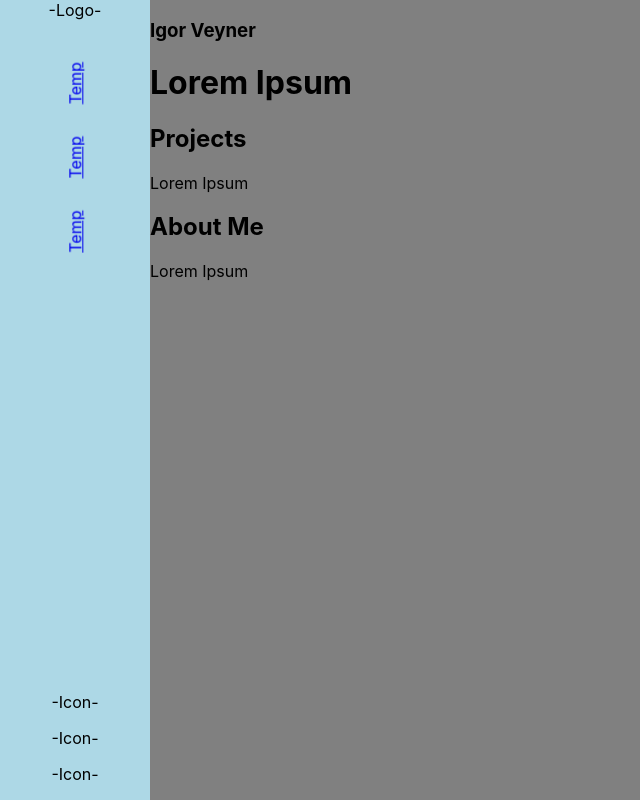
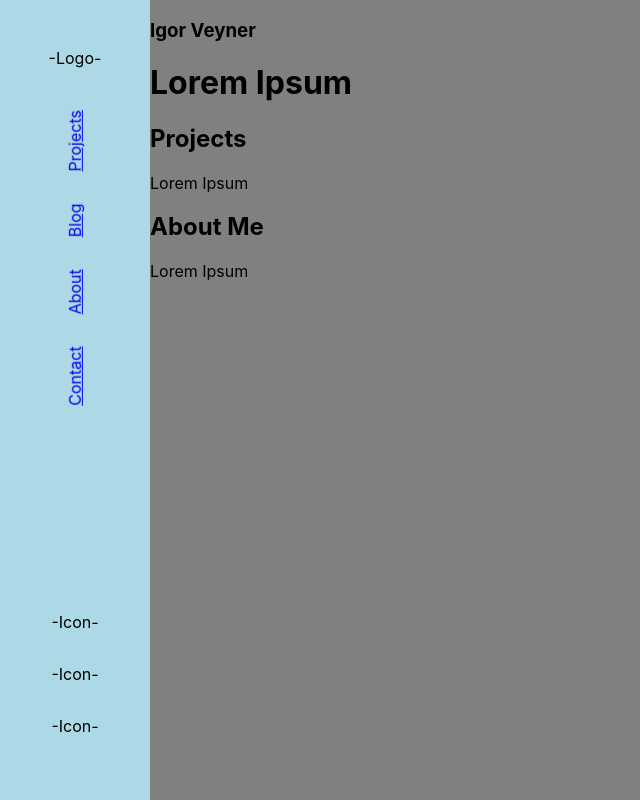
Before and after one commit to IgoVeyner/portfolio, a React (Create React App) app: page / in a window 1280 px wide. Shown: the whole page, without its empty margins (0-640 px from the left). Built offline with nearby package versions, Linux system fonts and the light colour scheme.

Commit message:
finish flex layout on sidebar

```diff
--- a/src/App.css
+++ b/src/App.css
@@ -1,3 +1,8 @@
+:root {
+  --SpaceOuter: 48px;
+  --spaceM: 16px
+}
+
 main {
   display: grid;
   grid-template-columns: 150px 1fr;
--- a/src/components/Header/index.js
+++ b/src/components/Header/index.js
@@ -1,7 +1,6 @@
 import './index.css'
 import Logo from '../Logo'
 import Nav from '../Nav'
-import IconNav from '../IconNav'
 import MenuButton from '../MenuButton'
 
 const Header = () => {
@@ -9,7 +8,6 @@ const Header = () => {
     <header className="navbar">
       <Logo />
       <Nav />
-      <IconNav />
       <MenuButton />
     </header>
   )
--- a/src/components/IconNav/index.css
+++ b/src/components/IconNav/index.css
@@ -1,5 +1,10 @@
 .web-icons {
-  display: block
+  display: flex;
+  flex-direction: column;
+  align-items: center;
+  justify-content: center;
+  position: relative;
+  bottom: var(--SpaceOuter);
 }
 
 @media only screen and (max-width: 700px) {
--- /dev/null
+++ b/src/components/Logo/index.css
@@ -0,0 +1,4 @@
+.logo {
+  position: relative;
+  top: var(--SpaceOuter);
+}
--- a/src/components/Logo/index.js
+++ b/src/components/Logo/index.js
@@ -1,6 +1,8 @@
+import './index.css'
+
 const Logo = () => {
   return (
-    <div>-Logo-</div>
+    <div className="logo">-Logo-</div>
   )
 }
 
--- a/src/components/Nav/index.css
+++ b/src/components/Nav/index.css
@@ -2,16 +2,21 @@
   display: flex;
   flex-direction: column;
   flex: 1 1 auto;
+  justify-content: space-between;
+  align-items: center;
+  position: relative;
 }
 
 .web-nav-list {
   transform: rotate(-90deg) translate3d(-50%,0,0);
   display: flex;
   flex-direction: row-reverse;
+  position: relative;
+  top: var(--SpaceOuter);
 }
 
 .web-link {
-  padding: 16px;
+  padding: var(--spaceM);
 }
 
 @media only screen and (max-width: 700px) {
--- a/src/components/Nav/index.js
+++ b/src/components/Nav/index.js
@@ -1,13 +1,16 @@
 import "./index.css"
+import IconNav from '../IconNav'
 
 const Navbar = () => {
   return (
     <nav className="web-nav">
       <div className="web-nav-list">
-        <a href="#" className="web-link">Temp</a>
-        <a href="#" className="web-link">Temp</a>
-        <a href="#" className="web-link">Temp</a>
+        <a href="#" className="web-link">Projects</a>
+        <a href="#" className="web-link">Blog</a>
+        <a href="#" className="web-link">About</a>
+        <a href="#" className="web-link">Contact</a>
       </div>
+      <IconNav />
     </nav>
   )
 }
```
